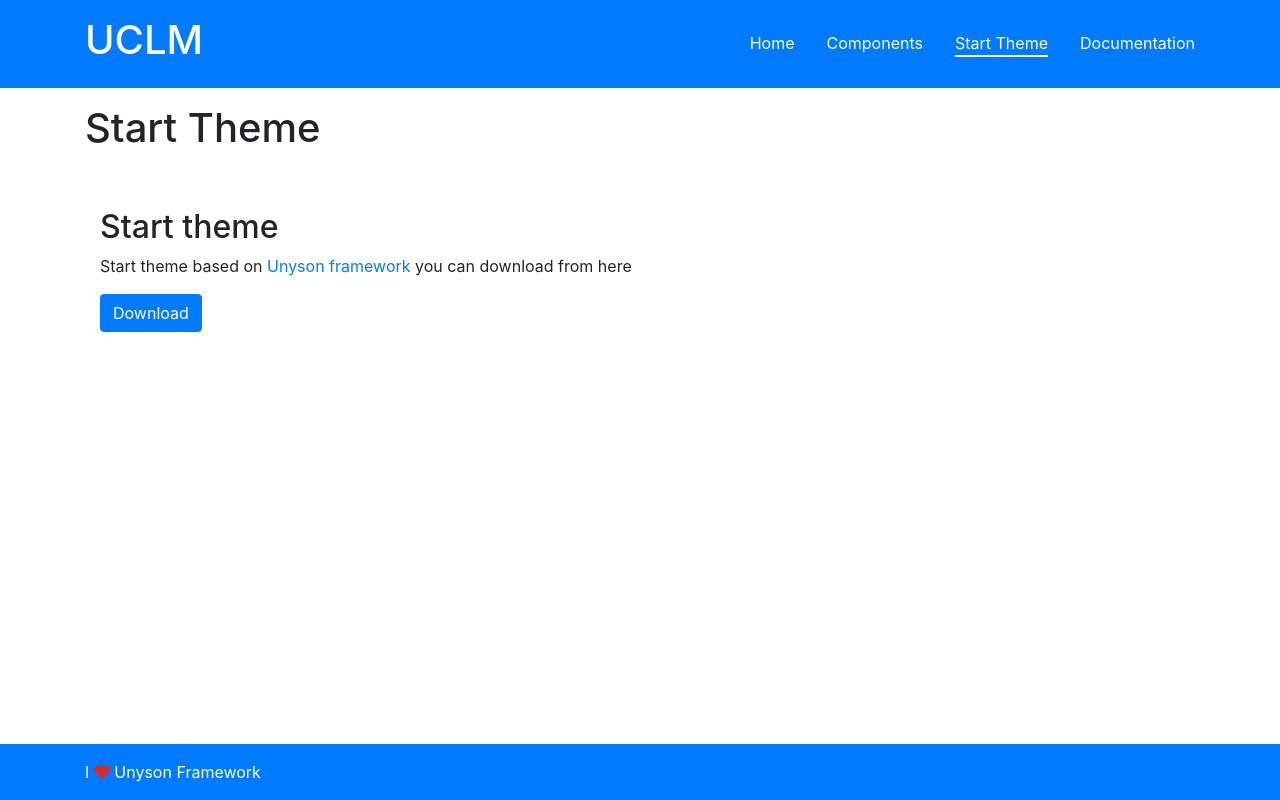
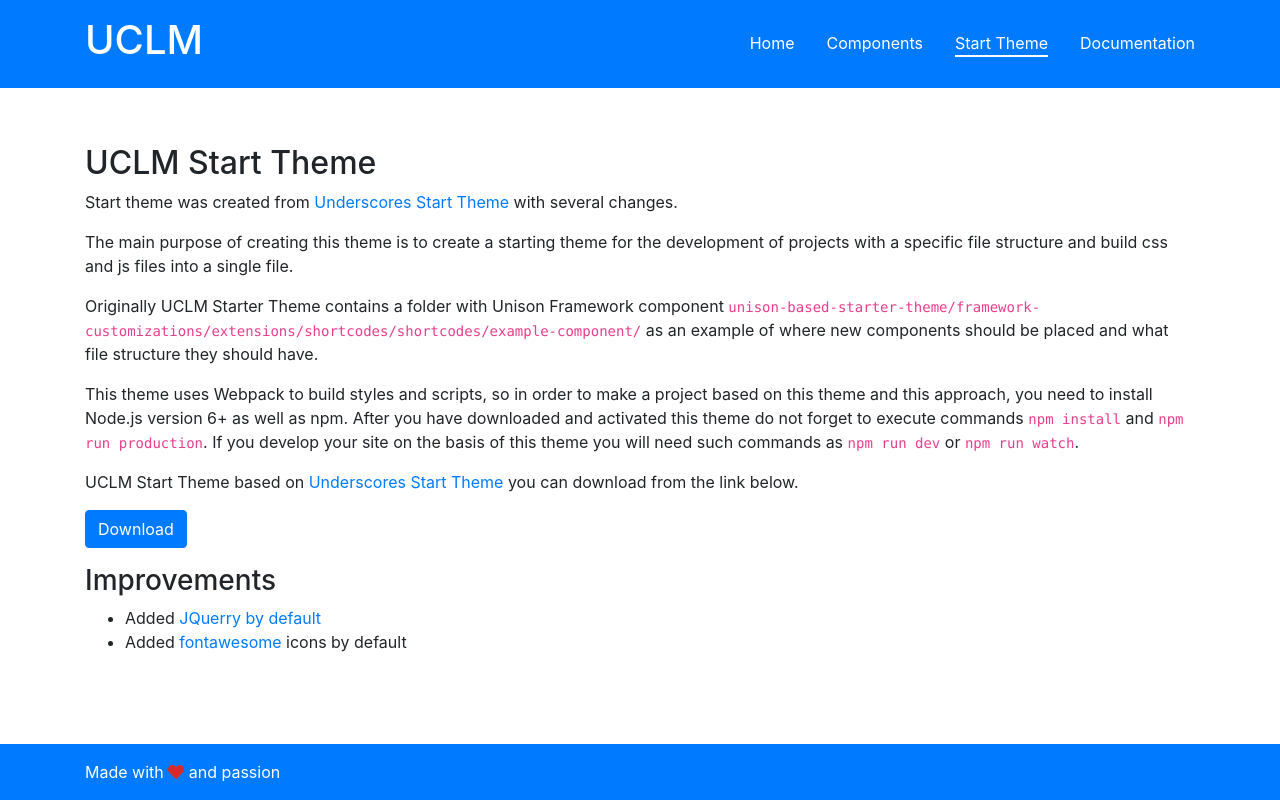
Before and after one commit to Nepsha1986/unison-component-manager, a Vue app: page /start-theme in a window 1280 px wide. Built offline with nearby package versions, Linux system fonts and the light colour scheme.

Commit message:
Start theme documentatation draft added

```diff
--- a/src/components/MainFooter.vue
+++ b/src/components/MainFooter.vue
@@ -1,7 +1,7 @@
 <template>
     <div class="main-footer">
         <div class="container">
-            <p>I <i class="fas fa-heart"></i> <a href="http://unyson.io/" target="_blank">Unyson Framework</a></p>
+            <p>Made with <i class="fas fa-heart"></i> and passion</p>
         </div>
     </div>
 </template>
--- a/src/components/StartThemeBlock.vue
+++ /dev/null
@@ -1,7 +0,0 @@
-<template>
-    <div class="start-theme-block">
-        <h2>Start theme</h2>
-        <p>Start theme based on <a href="http://unyson.io/">Unyson framework</a> you can download from here </p>
-        <a class="btn btn-primary" href="https://github.com/Nepsha1986/unison-based-starter-theme/archive/master.zip">Download</a>
-    </div>
-</template>
--- a/src/pages/StartTheme.vue
+++ b/src/pages/StartTheme.vue
@@ -2,25 +2,45 @@
     <main class="start-theme-page">
         <div class="container">
             <div class="row">
-                <div class="col-12 pb-3 pt-3">
-                    <h1>Start Theme</h1>
+                <div class="col-12 pb-2 pt-5">
+                    <div class="content-part pt-2 pb-2">
+                        <h2>UCLM Start Theme</h2>
 
-                    <div class="col-12 pt-5 pb-5">
-                        <StartThemeBlock/>
+                        <p>Start theme was created from <a href="https://underscores.me/" target="_blank">Underscores Start
+                            Theme</a> with several changes.</p>
+
+                        <p>The main purpose of creating this theme is to create a starting theme for the development of
+                            projects with a specific file structure and build css and js files into a single file.</p>
+
+                        <p>Originally UCLM Starter Theme contains a folder with Unison Framework component
+                            <code>unison-based-starter-theme/framework-customizations/extensions/shortcodes/shortcodes/example-component/</code>
+                            as an example of where new components should be placed and what file structure they should have.
+                        </p>
+
+                        <p>This theme uses Webpack to build styles and scripts, so in order to make a project based on
+                            this theme and this approach, you need to install Node.js version 6+ as well as npm.
+                            After you have downloaded and activated this theme do not forget to execute commands
+                            <code>npm install</code> and <code>npm run production</code>. If you develop your site on
+                            the basis of this theme you will need such commands as <code>npm run dev</code> or
+                            <code>npm run watch</code>.
+                        </p>
+
+                        <p>UCLM Start Theme based on <a href="https://underscores.me/" target="_blank">Underscores Start
+                            Theme</a> you can download from the link below.</p>
+                        <a class="btn btn-primary"
+                           href="https://github.com/Nepsha1986/unison-based-starter-theme/archive/master.zip">Download</a>
+                    </div>
+
+                    <div class="content-part pt-2 pb-2">
+                        <h3>Improvements</h3>
+
+                        <ul>
+                            <li>Added <a href="https://jquery.com/" target="_blank">JQuerry by default</a></li>
+                            <li>Added <a href="https://fontawesome.com/" target="_blank">fontawesome</a> icons by default</li>
+                        </ul>
                     </div>
                 </div>
             </div>
         </div>
     </main>
 </template>
-
-<script>
-    import UnysonComponentsList from '../components/UnysonComponentsList'
-    import StartThemeBlock from '../components/StartThemeBlock'
-
-    export default {
-        components: {
-            UnysonComponentsList, StartThemeBlock
-        }
-    }
-</script>
```
